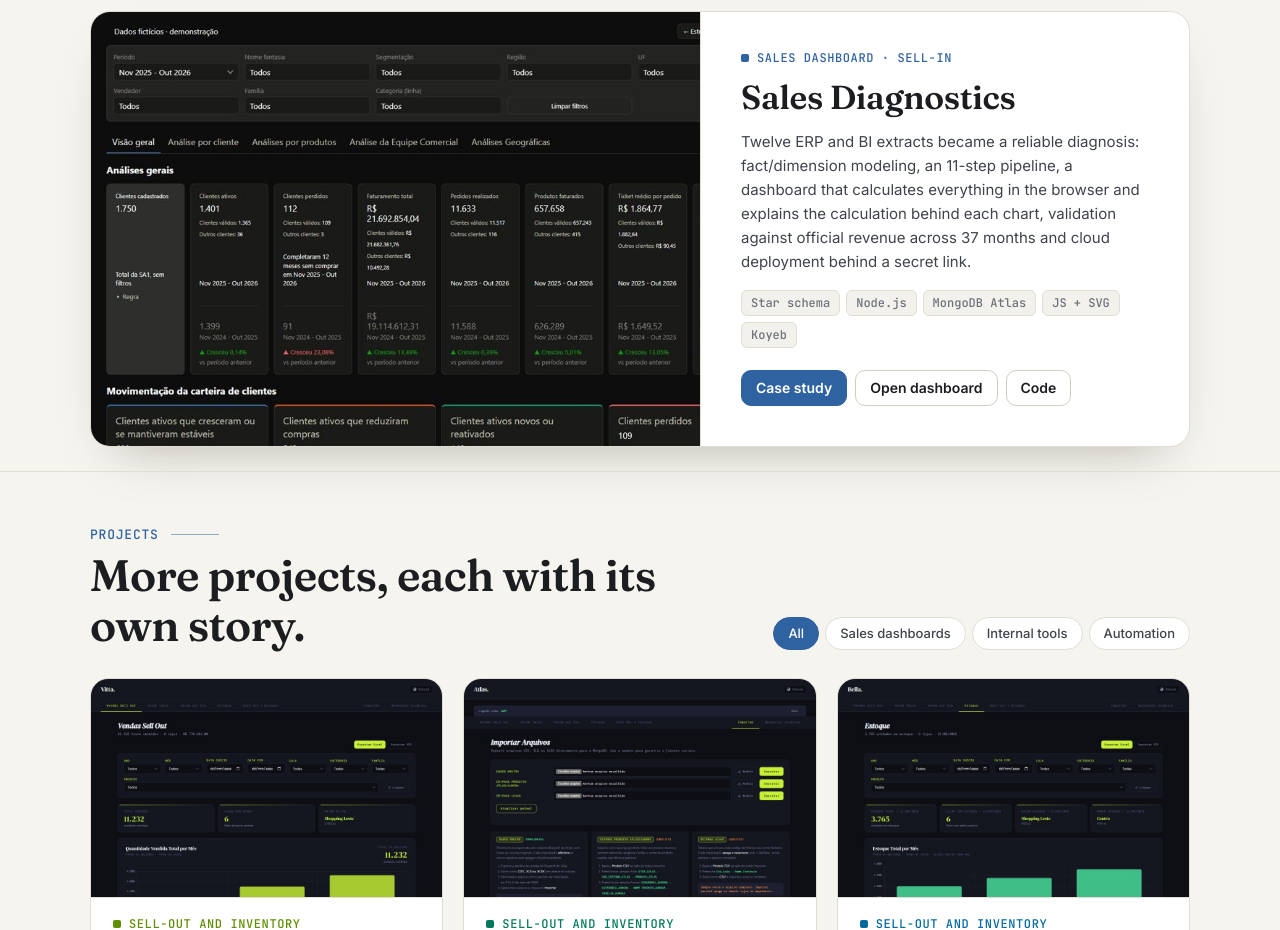
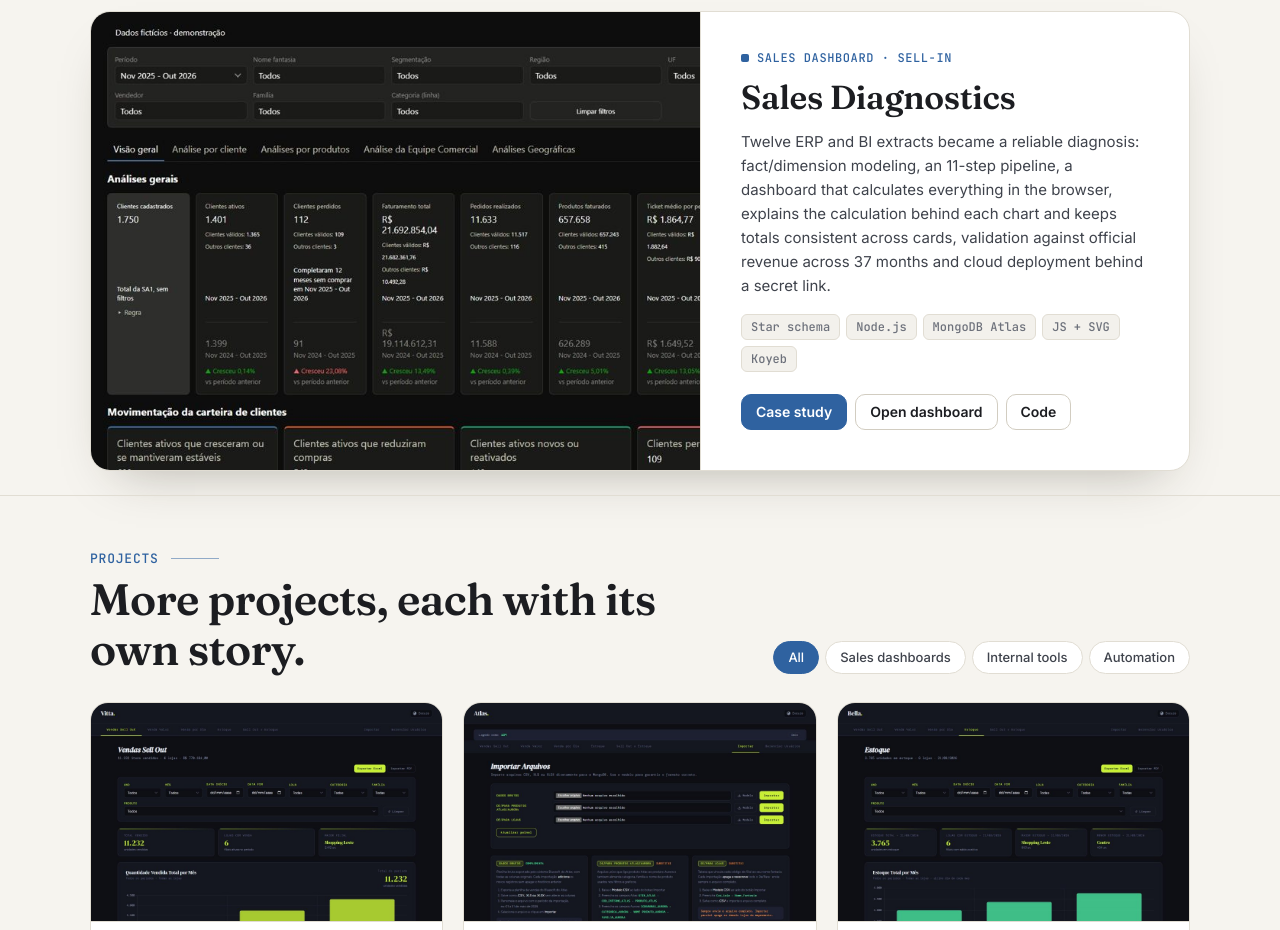
Before and after one commit to lariantunez/Vitrine-de-projetos, a plain HTML site: page index.html in a window 1280 px wide. Shown: the part 860-1790 px from the top of the page. Drawn offline with Linux system fonts and the light colour scheme.

Commit message:
Diagnóstico Comercial: descrição cita os totais batendo entre os cartões (PT/EN/ES)

```diff
--- a/assets/idiomas.js
+++ b/assets/idiomas.js
@@ -18,7 +18,7 @@
       "diag.alt": "Overview of the Sales Diagnostics dashboard with fictional data",
       "diag.cat": "Sales dashboard · Sell-in",
       "diag.nome": "Sales Diagnostics",
-      "diag.texto": "Twelve ERP and BI extracts became a reliable diagnosis: fact/dimension modeling, an 11-step pipeline, a dashboard that calculates everything in the browser and explains the calculation behind each chart, validation against official revenue across 37 months and cloud deployment behind a secret link.",
+      "diag.texto": "Twelve ERP and BI extracts became a reliable diagnosis: fact/dimension modeling, an 11-step pipeline, a dashboard that calculates everything in the browser, explains the calculation behind each chart and keeps totals consistent across cards, validation against official revenue across 37 months and cloud deployment behind a secret link.",
       "tag.estrela": "Star schema",
       "link.estudo": "Case study",
       "link.abrirPainel": "Open dashboard",
@@ -80,7 +80,7 @@
       "diag.alt": "Vista general del panel Diagnóstico Comercial con datos ficticios",
       "diag.cat": "Panel comercial · Sell-in",
       "diag.nome": "Diagnóstico Comercial",
-      "diag.texto": "Doce extracciones de ERP y BI se convirtieron en un diagnóstico confiable: modelado de hechos y dimensiones, un pipeline de 11 etapas, un panel que calcula todo en el navegador y explica el cálculo de cada gráfico, validación contra la facturación oficial en los 37 meses e implementación en la nube con enlace secreto.",
+      "diag.texto": "Doce extracciones de ERP y BI se convirtieron en un diagnóstico confiable: modelado de hechos y dimensiones, un pipeline de 11 etapas, un panel que calcula todo en el navegador, explica el cálculo de cada gráfico y mantiene los totales cuadrando entre las tarjetas, validación contra la facturación oficial en los 37 meses e implementación en la nube con enlace secreto.",
       "tag.estrela": "Modelo estrella",
       "link.estudo": "Estudio de caso",
       "link.abrirPainel": "Abrir panel",
--- a/index.html
+++ b/index.html
@@ -57,7 +57,7 @@
           <div class="corpo">
             <span class="categoria" data-i18n="diag.cat">Painel comercial · Sell-in</span>
             <h3 data-i18n="diag.nome">Diagnóstico Comercial</h3>
-            <p data-i18n="diag.texto">Doze extrações de ERP e BI viraram um diagnóstico confiável: modelagem fato/dimensão, pipeline de 11 etapas, um painel que calcula tudo no navegador e explica a conta de cada gráfico, validação contra o faturamento oficial nos 37 meses e implantação na nuvem com link secreto.</p>
+            <p data-i18n="diag.texto">Doze extrações de ERP e BI viraram um diagnóstico confiável: modelagem fato/dimensão, pipeline de 11 etapas, um painel que calcula tudo no navegador, explica a conta de cada gráfico e mantém os totais batendo entre os cartões, validação contra o faturamento oficial nos 37 meses e implantação na nuvem com link secreto.</p>
             <div class="tags"><span data-i18n="tag.estrela">Modelo estrela</span><span>Node.js</span><span>MongoDB Atlas</span><span>JS + SVG</span><span>Koyeb</span></div>
             <div class="links"><a href="https://lariantunez.github.io/Diagnostico-Comercial/" data-i18n="link.estudo">Estudo de caso</a><a href="https://lariantunez.github.io/Diagnostico-Comercial/painel/" data-i18n="link.abrirPainel">Abrir painel</a><a href="https://github.com/lariantunez/Diagnostico-Comercial" data-i18n="link.codigo">Código</a></div>
           </div>
```
